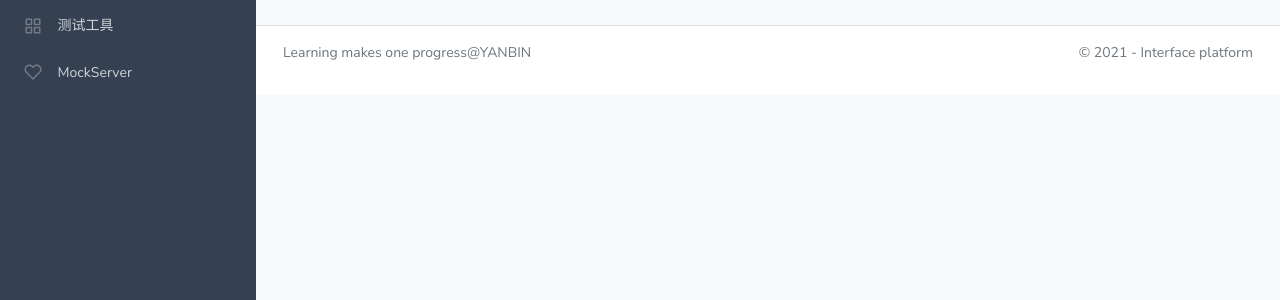
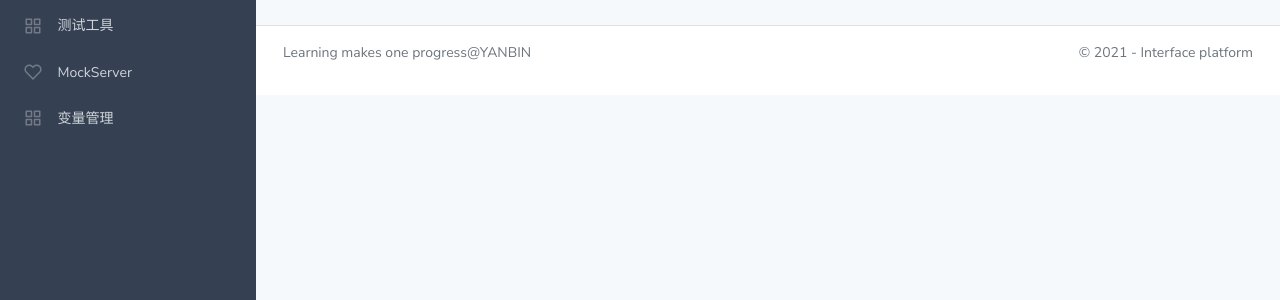
Before and after one commit to Wenchen115/interface_test_auto, a Django app: page /task/log/1/ in a window 1280 px wide. Shown: the part 290-590 px from the top of the page. Run offline with Django 3.2, Linux system fonts and the light colour scheme; data that the repository does not hold is empty; some libraries are stand-ins or nearby versions.

Commit message:
任务运行

```diff
--- a/app_task/extend/task_results.xml
+++ b/app_task/extend/task_results.xml
@@ -1,7 +1,7 @@
 <?xml version="1.0" encoding="UTF-8"?>
 <testsuites>
-	<testsuite errors="0" failures="0" file=".py" name="TaskTest-20210319181835" skipped="0" tests="1" time="1.434" timestamp="2021-03-19T18:18:37">
-		<testcase classname="TaskTest" file="app_task\extend\task_run.py" line="24" name="test_file_data_json_dict_dict_00001_第一个测试用例" time="1.434" timestamp="2021-03-19T18:18:37">
+	<testsuite errors="0" failures="0" file=".py" name="TaskTest-20210420104336" skipped="0" tests="1" time="0.415" timestamp="2021-04-20T10:43:37">
+		<testcase classname="TaskTest" file="app_task\extend\task_run.py" line="24" name="test_file_data_json_dict_dict_00001_第一个测试用例" time="0.415" timestamp="2021-04-20T10:43:37">
 			<!--test_file_data_json_dict_dict_00001_第一个测试用例-->
 		</testcase>
 	</testsuite>
--- a/app_task/extend/task_thread.py
+++ b/app_task/extend/task_thread.py
@@ -45,7 +45,7 @@ class TaskThread:
 
         print("运行的任务文件：", TASK_RUN)
 
-        os.system("python"+" " + TASK_RUN)
+        os.system("python"+" " + TASK_RUN)  # 这段代码最耗时
         sleep(2)
 
         # 4、保存结果
--- a/templates/base.html
+++ b/templates/base.html
@@ -3,17 +3,23 @@
 <head>
     <meta charset="UTF-8">
     <title>login</title>
-{#    引用静态目录static#}
+    {#    引用静态目录static#}
     {% load static %}
-{#    引用静态css资源#}
-    <link rel='stylesheet' href='{% static 'css/theme.css' %}' type='text/css' />
-{#    引用静态icon#}
+    {#    引用静态css资源#}
+    <link rel='stylesheet' href='{% static 'css/theme.css' %}' type='text/css'/>
+    <link rel='stylesheet' href='/static/css/classic.css' type='text/css'/>
+{#    <link rel="stylesheet" href="{% static 'css/bootstrap.min.css' %}" type="text/css">#}
+    {#    引用静态icon#}
     <link rel="icon" type="image/png" sizes="144x144" href="{% static 'img/icon.png' %}"/>
-    <link rel='stylesheet' href='/static/css/classic.css' type='text/css'/>
     <link rel="icon" type="image/png" sizes="144x144" href="/static/img/icon.png"/>
+
+    {# 引用静态js #}
+    <script src="/static/js/jquery.slim.min.js"></script>
+    <script src="/static/js/popper.min.js"></script>
+    <script src="/static/js/bootstrap.min.js"></script>
 </head>
 <body>
-{%block base%}
+{% block base %}
     <!--所有的页面都继承这个页面-->
 
 {% endblock %}
--- a/templates/manage.html
+++ b/templates/manage.html
@@ -130,7 +130,25 @@
                                                 <span class="align-middle">MockServer</span>
                                             </a>
                                         </li>
+
+                                        <!--变量管理-->
+                                        <li class="sidebar-item">
+                                            <a href="#ui" class="sidebar-link collapsed " style="">
+                                                <svg xmlns="http://www.w3.org/2000/svg" width="24" height="24"
+                                                     viewBox="0 0 24 24" fill="none" stroke="currentColor"
+                                                     stroke-width="2"
+                                                     stroke-linecap="round" stroke-linejoin="round"
+                                                     class="feather feather-grid align-middle">
+                                                    <rect x="3" y="3" width="7" height="7"></rect>
+                                                    <rect x="14" y="3" width="7" height="7"></rect>
+                                                    <rect x="14" y="14" width="7" height="7"></rect>
+                                                    <rect x="3" y="14" width="7" height="7"></rect>
+                                                </svg>
+                                                <span class="align-middle">变量管理</span>
+                                            </a>
+                                        </li>
                                     </ul>
+
 
                                 </div>
                             </div>
@@ -149,9 +167,9 @@
         </nav>
         <div class="main">
             <nav class="navbar navbar-expand navbar-light navbar-bg">
-{#                <a class="sidebar-toggle">#}
-{#                    <i class="hamburger align-self-center"></i>#}
-{#                </a>#}
+                {#                <a class="sidebar-toggle">#}
+                {#                    <i class="hamburger align-self-center"></i>#}
+                {#                </a>#}
 
                 {#                <form class="d-none d-sm-inline-block">#}
                 {#                    <input type="text" class="form-control form-control-no-border mr-sm-2" placeholder="Search projects…" aria-label="Search">#}
--- a/templates/task/logs.html
+++ b/templates/task/logs.html
@@ -76,7 +76,7 @@
             </div>
 
 
-            <!-- 模态框（Modal） -->
+            <!-- 模态框（Modal）,点击详情，会有一个弹框 -->
             <div class="modal fade" id="myModal" tabindex="-1" role="dialog" aria-labelledby="myModalLabel"
                  aria-hidden="true">
                 <div class="modal-dialog">
@@ -101,7 +101,7 @@
         </div>
     </div>
 
-    <script src="/static/js/jquery.min.js"></script>
+    <script src="https://cdn.bootcdn.net/ajax/libs/jquery/3.6.0/jquery.min.js"></script>
     <script>
 
         function getLog(rid) {
```
